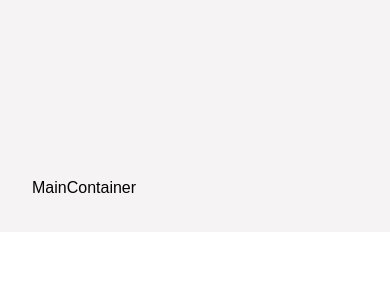
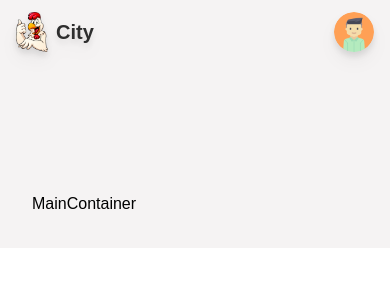
Before and after one commit to iPanda007/Food-delivery-Firebase, a React (Create React App) app: page / in a window 390 px wide. Shown: the top 300 px of the page. Built offline with nearby package versions, Linux system fonts and the light colour scheme.

Commit message:
Mobile Responsive

```diff
--- a/src/components/Header.jsx
+++ b/src/components/Header.jsx
@@ -30,7 +30,7 @@ const Header = () => {
          }
     }
   return (
-    <header className='fiexd z-50 w-screen  p-6 px-16'>
+    <header className='fiexd z-50 w-screen  p-3 px-4 md:p-6 md:px-16'>
         {/* desktop and tablet */}
         <div className='hidden md:flex w-full h-full
         items-center justify-between'>
@@ -76,8 +76,39 @@ const Header = () => {
             </div>
         </div>
         {/* mobile */}
-        <div className='flex md:hidden w-full h-full drop-shadow-lg '>
+        <div className='flex md:hidden w-full h-full drop-shadow-lg items-center justify-between  '>
+          <Link to={'/'} className='flex items-center gap-2'>
+                  <img src={Logo} className="w-8 object-cover" alt="logo"/>
+                  <p className='text-headingColor text-xl font-bold'>City</p>
+            </Link>
+            <div className='relative' >
+               <motion.img
+                     whileTap={{scale:0.6}}
+                     src={user ? user.photoURL : Avatar} className='min-w-[40px] min-h-[40px] w-10 h-10 cursor-pointer rounded-full '
+                     onClick={login}
+             />
 
+
+                <div className={`w-40 bg-gray-50 shadow-xl rounded-lg flex flex-col absolute top-12 right-4 transition-all duration-500 ${isMenu ? 'scale-100':'scale-0'}`} >
+                {
+                  user && user.email === "aungkyawkhaing2000@gmail.com" && (
+                    <Link to={'/createitem'}>
+                                 <p  className='px-4 py-2 flex items-center gap-3 cursor-pointer hover:bg-slate-100 transition-all duration-200 ease-in-out text-textColor text-base' >
+                                  New Item    <MdAdd/>
+
+                                  </p>
+                    </Link>
+                  )
+                }
+                  <ul className='flex-col  '>
+                        <li className=' px-4 py-2 text-base text-textColor hover:text-headingColor hover:bg-slate-100 duration-100 transition-all ease-in-out cursor-pointer '>Home</li>
+                        <li className=' px-4 py-2 text-base text-textColor hover:text-headingColor hover:bg-slate-100 duration-100 transition-all ease-in-out cursor-pointer '>Menu</li>
+                        <li className=' px-4 py-2 text-base text-textColor hover:text-headingColor hover:bg-slate-100 duration-100 transition-all ease-in-out cursor-pointer '>About Us</li>
+                        <li className=' px-4 py-2 text-base text-textColor hover:text-headingColor hover:bg-slate-100 duration-100 transition-all ease-in-out cursor-pointer '>Service</li>
+                    </ul>
+                  <p className='px-4 py-2 flex items-center gap-3 cursor-pointer hover:bg-slate-100 transition-all duration-200 ease-in-out text-textColor text-base' >Logout    <MdLogout/></p>
+              </div>
+            </div>
         </div>
     </header>
   )
```
